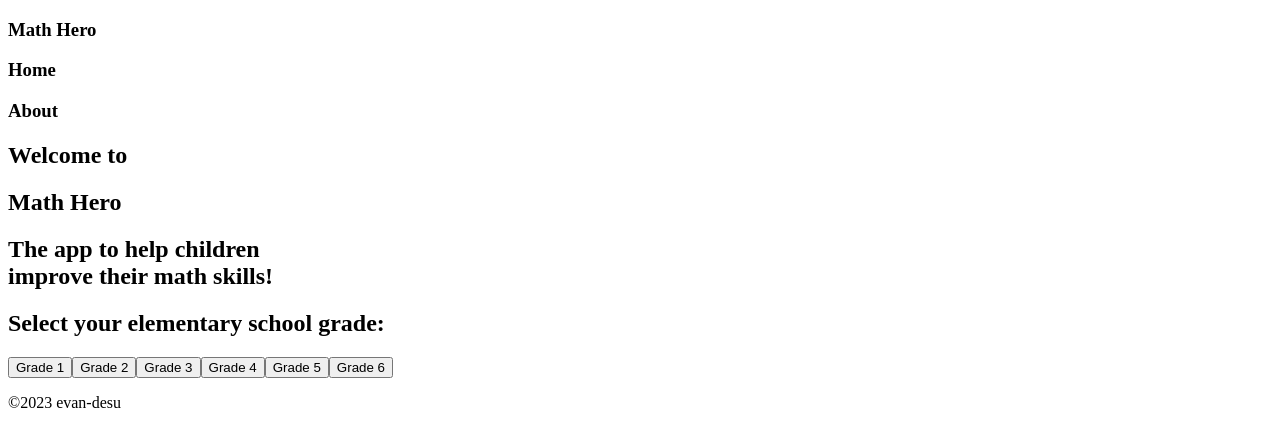
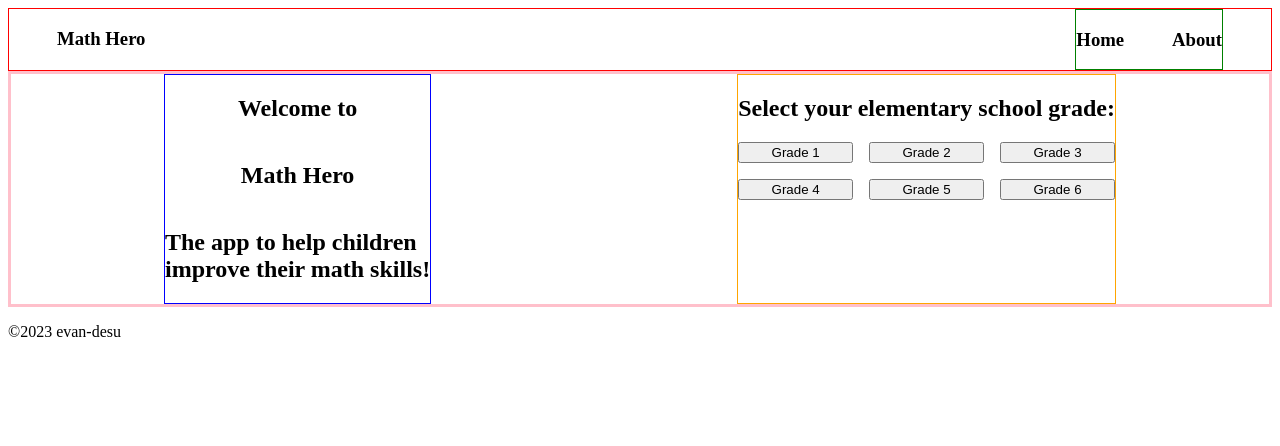
Before and after one commit to evan-desu/math-hero, a React (Create React App) app: page / in a window 1280 px wide. Shown: the top 446 px of the page. Built offline with nearby package versions, Linux system fonts and the light colour scheme.

Commit message:
feat: added very basic styling to Home, Navbar components

```diff
--- a/src/Home/Home.css
+++ b/src/Home/Home.css
@@ -0,0 +1,24 @@
+.home-container {
+    border: 3px solid pink;
+    display: flex;
+    justify-content: space-around;
+}
+
+.home-intro-container {
+    border: 1px solid blue;
+    display: flex;
+    flex-direction: column;
+    align-items: center;
+}
+
+.home-grade-selection {
+    border: 1px solid orange;
+    display: flex;
+    flex-direction: column;
+}
+
+.home-button-container {
+    display: grid;
+    grid-template-columns: repeat(3, 1fr);
+    gap: 1rem;
+}
--- a/src/Home/Home.tsx
+++ b/src/Home/Home.tsx
@@ -1,3 +1,5 @@
+import './Home.css'
+
 const Home = () => {
     return (
         <main className="home-container">
--- a/src/Navbar/Navbar.css
+++ b/src/Navbar/Navbar.css
@@ -0,0 +1,13 @@
+.navbar-container {
+    border: 1px solid red;
+    display: flex;
+    justify-content: space-between;
+    padding: 0 3rem;
+}
+
+.navbar-links {
+    border: 1px solid green;
+    display: flex;
+    justify-content: space-between;
+    gap: 3rem;
+}
--- a/src/Navbar/Navbar.tsx
+++ b/src/Navbar/Navbar.tsx
@@ -1,10 +1,14 @@
+import './Navbar.css'
+
 const Navbar = () => {
     return (
-        <div className="navbar">
+        <nav className="navbar-container">
             <h3>Math Hero</h3>
-            <h3>Home</h3>
-            <h3>About</h3>
-        </div>
+            <section className="navbar-links">
+                <h3>Home</h3>
+                <h3>About</h3>
+            </section>
+        </nav>
     );
 }
 
```
